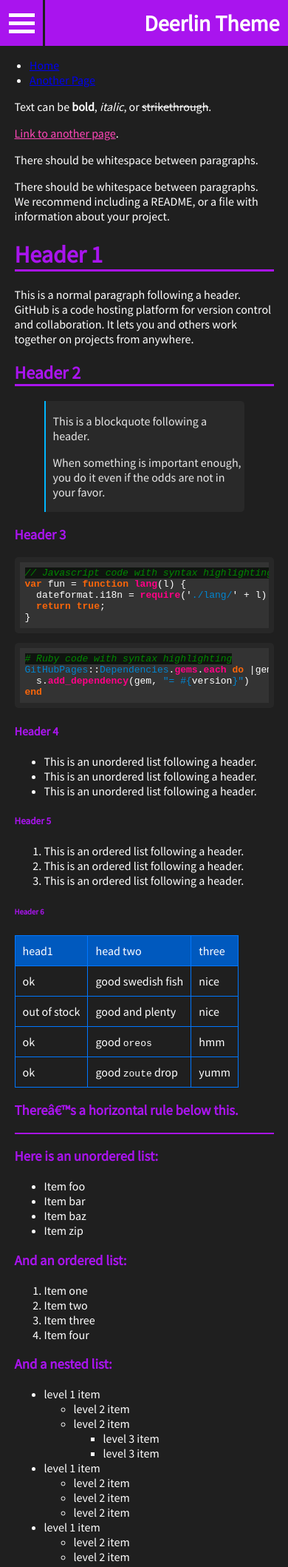
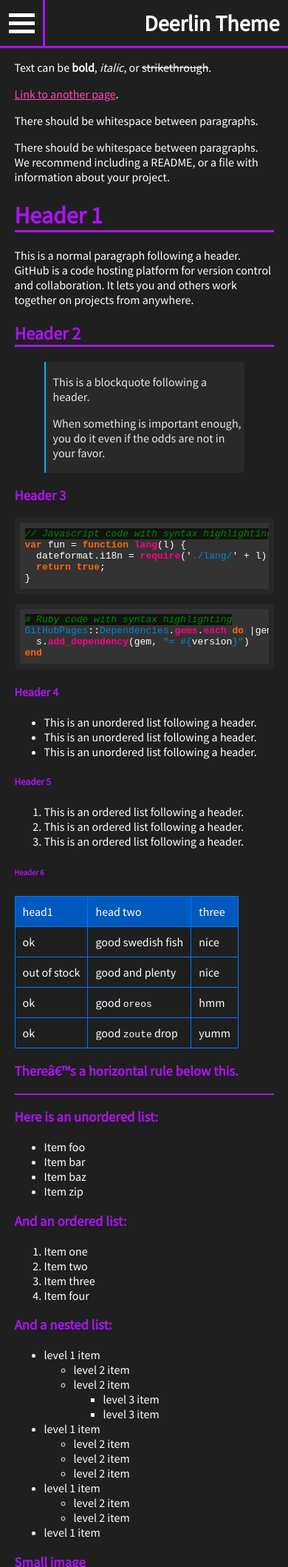
Before and after one commit to nashiradeer/deerlin-for-jekyll, a Jekyll site: the page built from index.md, in a window 390 px wide, cut to the strip 0-2118 px from the top of the page. Shown: the whole strip at 74% size. Built offline with Jekyll 4.4.1, drawn with Linux system fonts in a browser that asks for light colours.

Commit message:
Finish navbar styling for mobile

```diff
--- a/_sass/mobile.scss
+++ b/_sass/mobile.scss
@@ -6,7 +6,9 @@
     #navbar > div > div {
         display: flex;
         justify-content: space-between;
-        background-color: var(--title-color);
+        //background-color: var(--title-color);
+        border-bottom: 3px solid var(--title-color);
+        //border-radius: 0 0 5px 5px;
     }
 
     #navbar a.website-title {
@@ -18,7 +20,7 @@
 
     #navbar a#menu-btn {
         padding: 3%;
-        border-right: 3px solid var(--background-color);
+        border-right: 3px solid var(--title-color);
     }
 
     #navbar a#menu-btn div {
@@ -29,6 +31,35 @@
     }
 
     #navbar ul {
+        display: none;
+    }
+
+    #navbar ul li {
+        border-top: 1px solid var(--background-color);
+    }
+
+    #navbar ul li:first-child {
+        border: 0;
+    }
+
+    #navbar ul {
+        list-style-type: none;
+        margin: 0;
+        padding: 0;
+    }
+
+    #navbar ul a, #navbar ul a:visited {
+        padding: 16px 3%;
+        width: 100%;
+        background-color: var(--navbar-background-color);
+        color: var(--background-color);
+        font-size: 20px;
+        white-space: nowrap;
+        text-decoration: none;
         display: block;
     }
+
+    #navbar ul a:first-child {
+        border: 0;
+    }
 }
```
